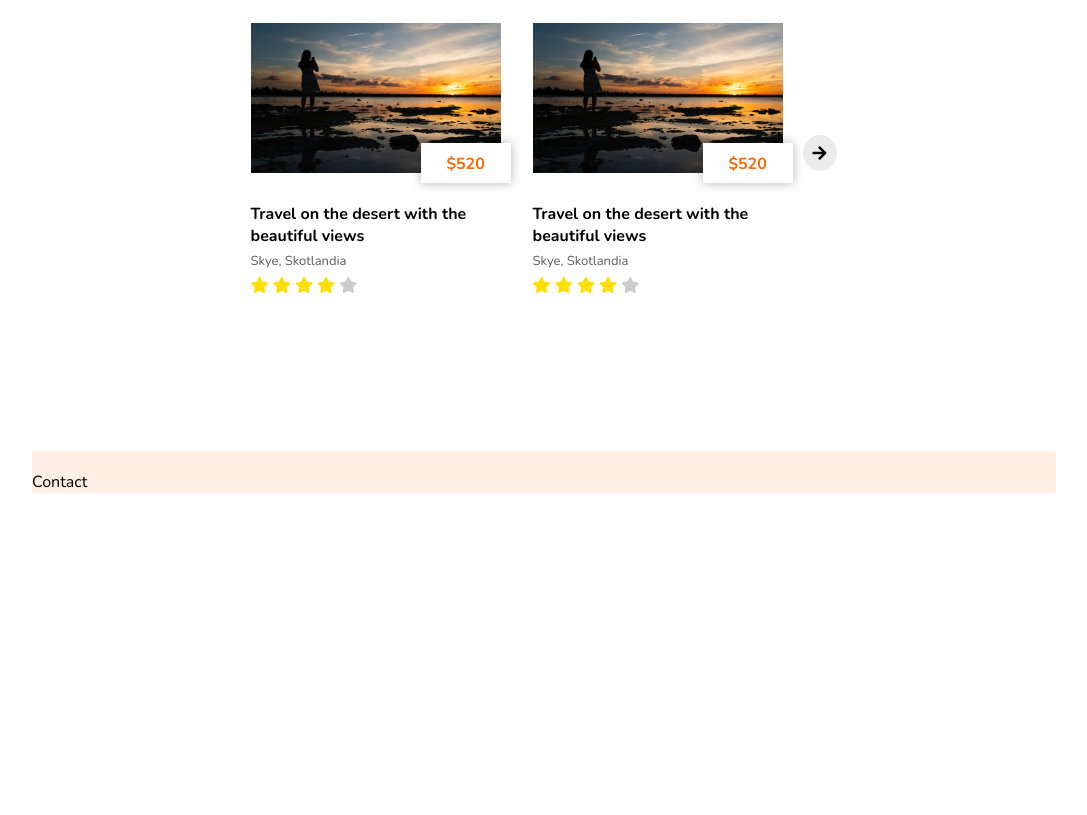
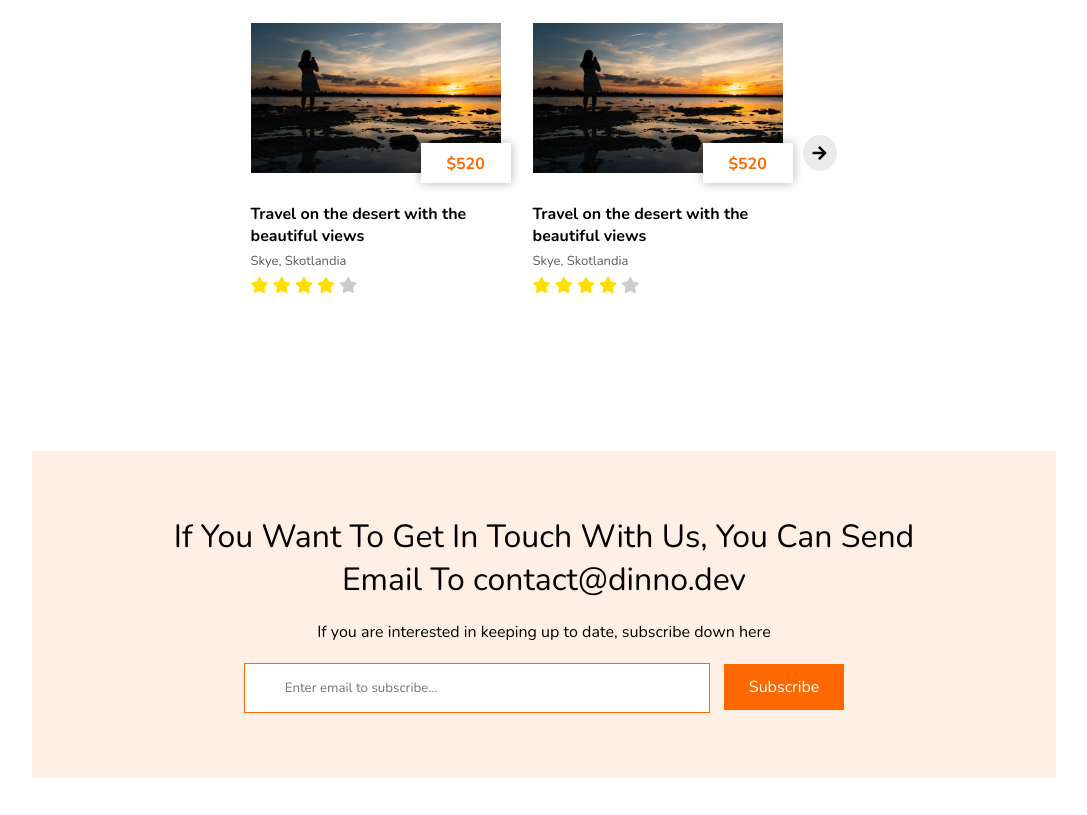
Before and after one commit to dinno-invis1ble/html-css-travel, a plain HTML site: page index.html in a window 1280 px wide. Shown: the part 1591-2406 px from the top of the page, without its empty margins (96-1183 px from the left). Before the commit the page ends 2148 px from the top, so only its background shows below. Drawn offline with nearby package versions, Linux system fonts and the light colour scheme.

Commit message:
Contact finished

```diff
--- a/index.html
+++ b/index.html
@@ -185,7 +185,17 @@
 
         </div>
         <div id="contact" class="contact">
-            <p>Contact</p>
+            <h1>
+                If you want to get in touch with us, you can send email to
+                <span>contact@dinno.dev</span>
+            </h1>
+            <p>
+                If you are interested in keeping up to date, subscribe down here
+            </p>
+            <div class="subscribe_form">
+                <input type="email" placeholder="Enter email to subscribe..." class="email_subscribe" />
+                <span>Subscribe</span>
+            </div>
         </div>
     </div>
 </body>
--- a/style.css
+++ b/style.css
@@ -250,11 +250,49 @@ a {
     padding: 10px;
 }
 
-
-
 .contact {
-    padding-top: 20px;
+    box-sizing: border-box;
+    padding: 5% 10%;
     width: 80%;
     margin: 5% 10%;
     background-color: rgba(255, 103, 0, .1);
+    display: flex;
+    align-items: center;
+    justify-content: center;
+    flex-direction: column;
 }
+
+.contact h1 {
+    text-align: center;
+    text-transform: capitalize;
+    font-weight: 500;
+    margin-bottom: 20px;
+}
+
+.contact h1 span {
+    text-transform: lowercase;
+}
+
+.contact p {
+    margin-bottom: 20px;
+}
+
+.contact .subscribe_form span {
+    color: #fff;
+    background-color: #FF6700;
+    padding: 12px 25px;
+    cursor: pointer;
+}
+
+.contact .email_subscribe {
+    border: 0;
+    background-color: #fff;
+    padding: 15px 40px;
+    width: 30vw;
+    margin-right: 10px;
+    border: 1px solid #FF6700;
+}
+
+.contact .email_subscribe:focus {
+    border: 0;
+}
```
